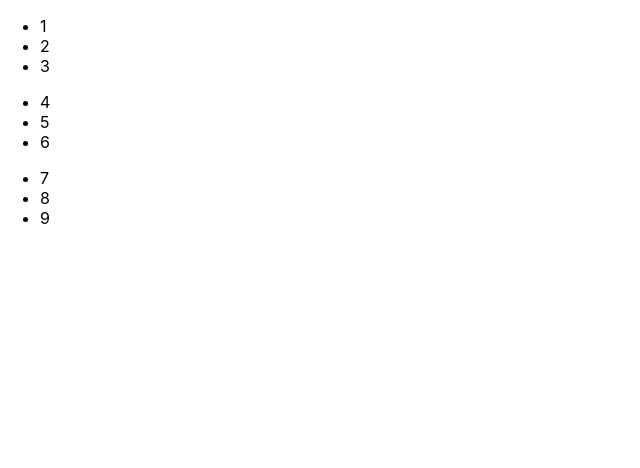
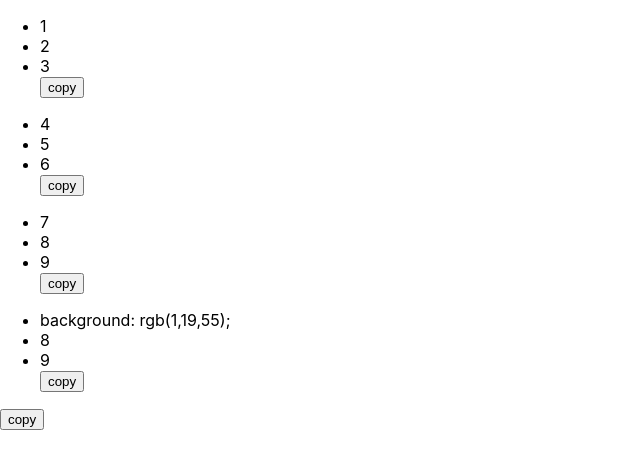
Before and after one commit to BhargavKadali39/nextjs-resumed-version, a Next.js app: page / in a window 1280 px wide. Shown: the top 468 px of the page, without its empty margins (0-640 px from the left). Built offline with nearby package versions, Linux system fonts and the light colour scheme.

Commit message:
2 files modified

```diff
--- a/components/Limp.js
+++ b/components/Limp.js
@@ -1,9 +1,10 @@
-export default function NameUs({a,b,c}){
-  return(
+export default function NameUs({ a, b, c }) {
+  return (
     <ul>
       <li>{a}</li>
       <li>{b}</li>
       <li>{c}</li>
+      <button onclick="setClipboard('{a}'">copy</button>
     </ul>
   );
 }
--- a/pages/index.js
+++ b/pages/index.js
@@ -8,6 +8,10 @@ export default function Home() {
       <Field a="1" b="2" c="3" />
       <Field a="4" b="5" c="6" />
       <Field a="7" b="8" c="9" />
+      <Field a="background: rgb(1,19,55);" b="8" c="9" />
+      <div class="g10">
+        <button onclick="setClipboard(''">copy</button>
+      </div>
     </div>
   );
 }
```
